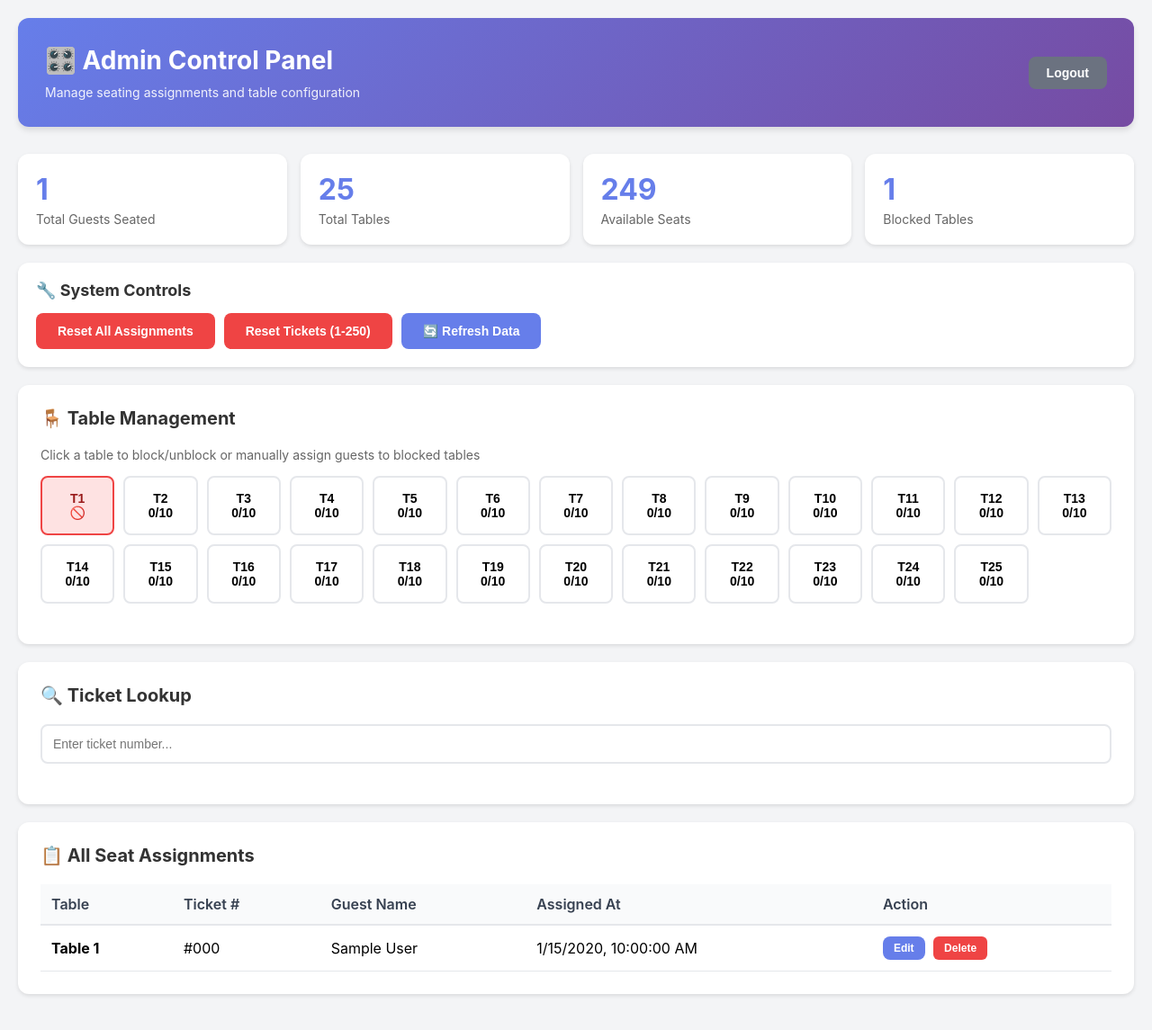
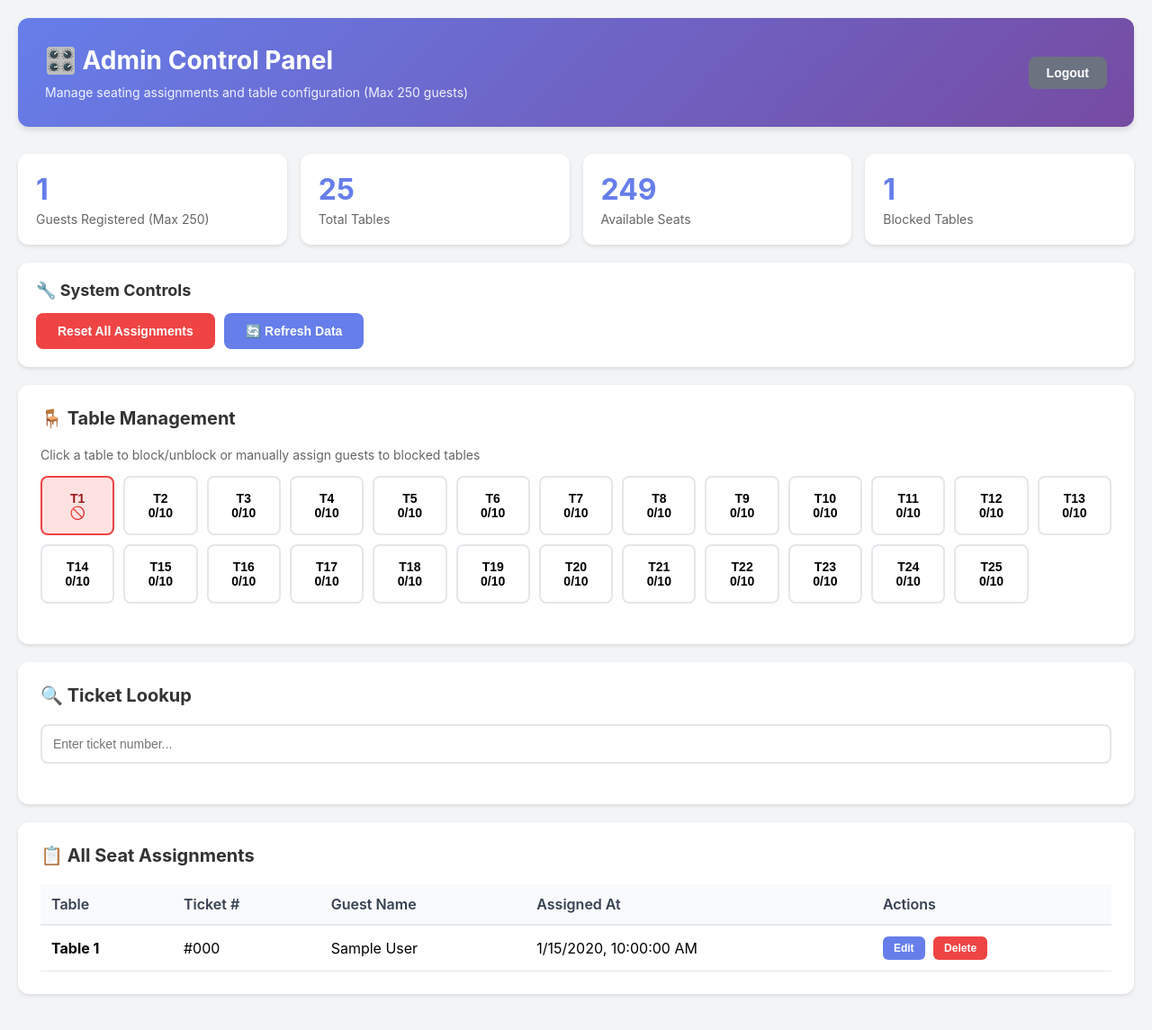
Before and after one commit to yallepot/gala-seating, a Flask app: page /admin in a window 1280 px wide. Shown: the whole page at 90% size. Run offline with Flask 3, Linux system fonts and the light colour scheme; the visitor is signed in with stand-in values (Sample User, id 1); tables that the repository leaves empty hold one stand-in row (values such as "Sample post"); some libraries are stand-ins or nearby versions.

Commit message:
Enhance admin panel with edit button and guest limits
Added edit button styling and updated text to include max guests.

```diff
--- a/templates/admin.html
+++ b/templates/admin.html
@@ -218,10 +218,26 @@
             cursor: pointer;
             font-size: 12px;
             font-weight: 600;
+            margin-left: 5px;
         }
 
         .delete-btn:hover {
             background: #dc2626;
+        }
+
+        .edit-btn {
+            background: #667eea;
+            color: white;
+            border: none;
+            padding: 6px 12px;
+            border-radius: 6px;
+            cursor: pointer;
+            font-size: 12px;
+            font-weight: 600;
+        }
+
+        .edit-btn:hover {
+            background: #5568d3;
         }
 
         .search-box {
@@ -347,7 +363,7 @@
             <div style="display: flex; justify-content: space-between; align-items: center;">
                 <div>
                     <h1>🎛️ Admin Control Panel</h1>
-                    <p>Manage seating assignments and table configuration</p>
+                    <p>Manage seating assignments and table configuration (Max {{ max_guests }} guests)</p>
                 </div>
                 <button class="logout-btn" onclick="logout()">Logout</button>
             </div>
@@ -357,7 +373,7 @@
         <div class="stats">
             <div class="stat-card">
                 <div class="stat-value" id="totalGuests">0</div>
-                <div class="stat-label">Total Guests Seated</div>
+                <div class="stat-label">Guests Registered (Max {{ max_guests }})</div>
             </div>
             <div class="stat-card">
                 <div class="stat-value" id="totalTables">{{ total_tables }}</div>
@@ -378,7 +394,6 @@
             <h2>🔧 System Controls</h2>
             <div class="button-group">
                 <button class="btn btn-danger" onclick="resetDemo()">Reset All Assignments</button>
-                <button class="btn btn-danger" onclick="resetTickets()">Reset Tickets (1-250)</button>
                 <button class="btn btn-primary" onclick="refreshData()">🔄 Refresh Data</button>
             </div>
         </div>
@@ -414,7 +429,7 @@
                             <th>Ticket #</th>
                             <th>Guest Name</th>
                             <th>Assigned At</th>
-                            <th>Action</th>
+                            <th>Actions</th>
                         </tr>
                     </thead>
                     <tbody id="assignmentsBody">
@@ -475,6 +490,7 @@
         let socket;
         let selectedTableNumber = null;
         let tables = [];
+        const MAX_GUESTS = {{ max_guests }};
 
         // Initialize
         document.addEventListener('DOMContentLoaded', function() {
@@ -704,6 +720,16 @@
             document.getElementById('totalGuests').textContent = totalGuests;
             document.getElementById('availableSeats').textContent = availableSeats;
             document.getElementById('blockedTables').textContent = blockedCount;
+
+            // Add capacity warning colors
+            const guestsStat = document.getElementById('totalGuests');
+            if (totalGuests >= MAX_GUESTS) {
+                guestsStat.style.color = '#ef4444';
+            } else if (totalGuests >= MAX_GUESTS - 20) {
+                guestsStat.style.color = '#f59e0b';
+            } else {
+                guestsStat.style.color = '#667eea';
+            }
         }
 
         // Load assignments
@@ -725,7 +751,7 @@
             const tbody = document.getElementById('assignmentsBody');
 
             if (assignments.length === 0) {
-                tbody.innerHTML = '<tr><td colspan="6" style="text-align: center; color: #999;">No assignments yet</td></tr>';
+                tbody.innerHTML = '<tr><td colspan="5" style="text-align: center; color: #999;">No assignments yet</td></tr>';
                 return;
             }
 
@@ -739,7 +765,7 @@
                     <td>${assignment.full_name}</td>
                     <td>${new Date(assignment.assigned_at).toLocaleString()}</td>
                     <td>
-                        <button class="btn btn-primary" style="padding: 6px 12px; font-size: 12px; margin-right: 5px;" onclick="editAssignment(${assignment.id}, '${assignment.ticket_number}', '${assignment.full_name}', ${assignment.table_number})">Edit</button>
+                        <button class="edit-btn" onclick="editAssignment(${assignment.id}, '${assignment.ticket_number}', '${assignment.full_name.replace(/'/g, "\\'")}', ${assignment.table_number})">Edit</button>
                         <button class="delete-btn" onclick="deleteAssignment(${assignment.id})">Delete</button>
                     </td>
                 `;
@@ -851,15 +877,9 @@
                             Table: <strong>Table ${data.assignment.table_number}</strong><br>
                             Assigned: ${new Date(data.assignment.assigned_at).toLocaleString()}
                         `;
-                    } else if (data.ticket_exists) {
-                        resultDiv.className = 'lookup-result';
-                        resultDiv.innerHTML = `
-                            <strong>⚠️ Ticket exists but not assigned</strong><br>
-                            Guest: ${data.guest_name}
-                        `;
                     } else {
                         resultDiv.className = 'lookup-result not-found';
-                        resultDiv.innerHTML = '<strong>❌ Ticket not found</strong>';
+                        resultDiv.innerHTML = '<strong>❌ Ticket not found or not yet assigned</strong>';
                     }
                 } else {
                     resultDiv.className = 'lookup-result not-found';
@@ -890,25 +910,6 @@
             }
         }
 
-        // Reset tickets
-        async function resetTickets() {
-            if (!confirm('⚠️ Reset ALL tickets (1-250)? This will delete all assignments!')) return;
-
-            try {
-                const response = await fetch('/admin/reset-tickets');
-                const data = await response.json();
-
-                if (data.success) {
-                    alert(data.message);
-                    loadAllData();
-                } else {
-                    alert('Error: ' + data.error);
-                }
-            } catch (error) {
-                alert('Connection error');
-            }
-        }
-
         // Logout
         function logout() {
             window.location.href = '/admin/logout';
```
